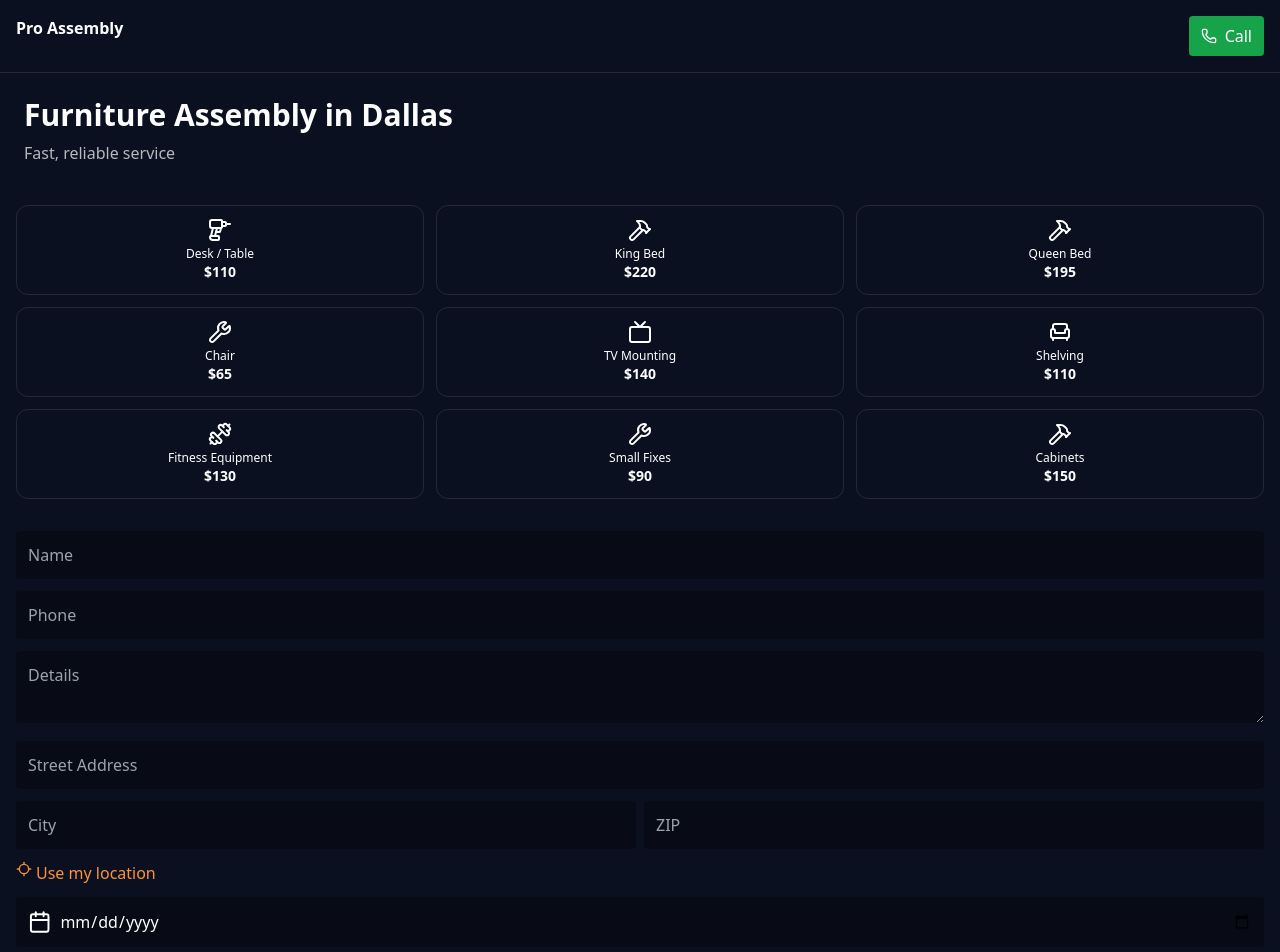
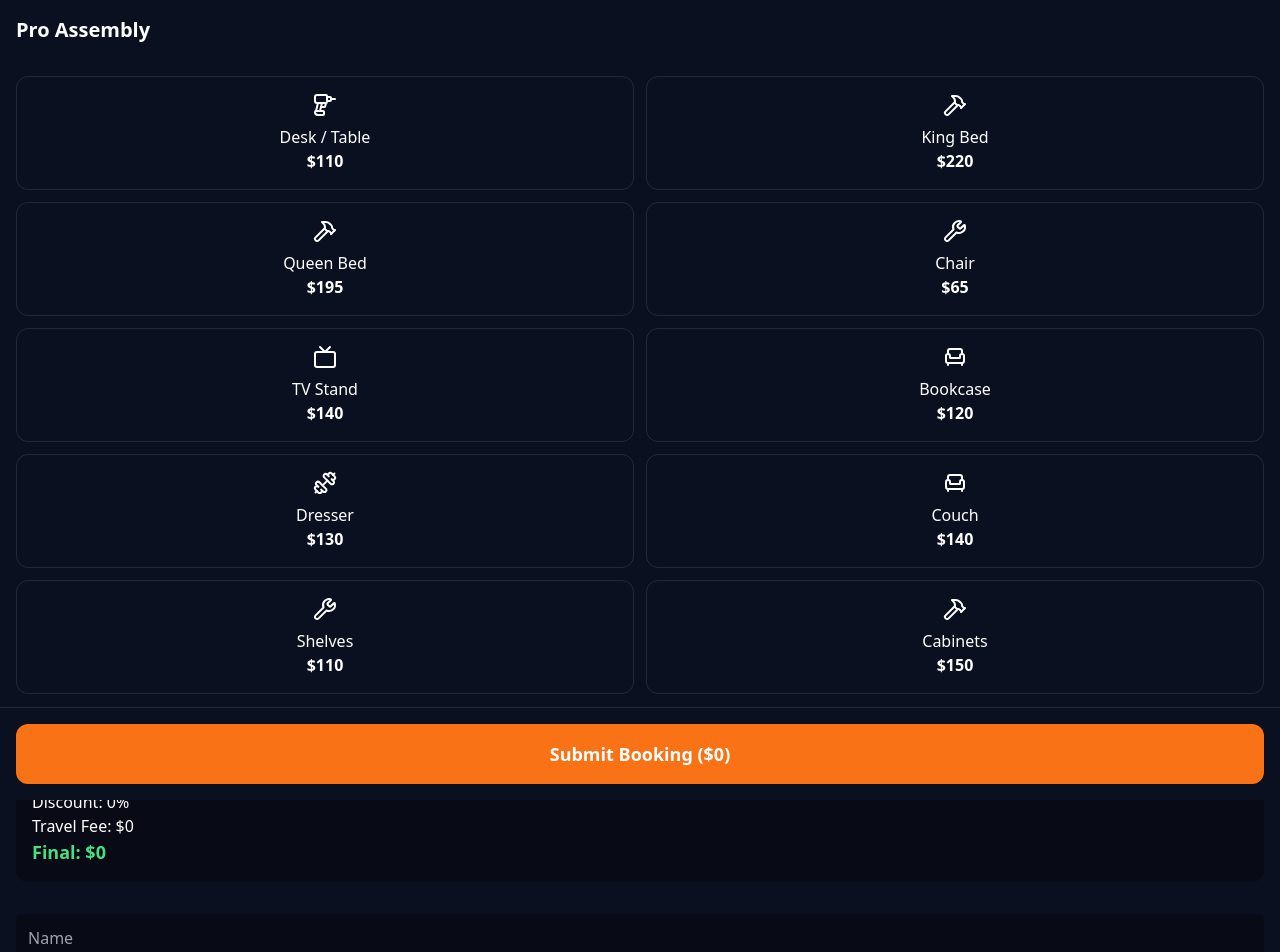
Before and after one commit to oceanasrat/Pro-assembly, a React (Vite) app: page / in a window 1280 px wide. Shown: the top 952 px of the page. Built offline with nearby package versions, Linux system fonts and the light colour scheme.

Commit message:
Update service handling and pricing calculations
Refactor service selection and pricing logic in Preview component.

```diff
--- a/src/Preview.jsx
+++ b/src/Preview.jsx
@@ -14,39 +14,62 @@ export default function Preview() {
     city: "",
     zip: "",
     date: "",
-    time: "",
     contactMethod: "whatsapp"
   });
 
-  const [selected, setSelected] = useState(null);
-  const [qty, setQty] = useState(1);
+  const [selectedServices, setSelectedServices] = useState([]);
   const [submitted, setSubmitted] = useState(false);
 
-  const tools = [
+  const services = [
     { icon: Drill, label: "Desk / Table", price: 110 },
     { icon: Hammer, label: "King Bed", price: 220 },
     { icon: Hammer, label: "Queen Bed", price: 195 },
     { icon: Wrench, label: "Chair", price: 65 },
-    { icon: Tv, label: "TV Mounting", price: 140 },
-    { icon: Armchair, label: "Shelving", price: 110 },
-    { icon: Dumbbell, label: "Fitness Equipment", price: 130 },
-    { icon: Wrench, label: "Small Fixes", price: 90 },
+    { icon: Tv, label: "TV Stand", price: 140 },
+    { icon: Armchair, label: "Bookcase", price: 120 },
+    { icon: Dumbbell, label: "Dresser", price: 130 },
+    { icon: Armchair, label: "Couch", price: 140 },
+    { icon: Wrench, label: "Shelves", price: 110 },
     { icon: Hammer, label: "Cabinets", price: 150 },
   ];
 
-  // 💰 Pricing
-  const baseTotal = selected ? selected.price * qty : 0;
+  const toggleService = (service) => {
+    const exists = selectedServices.find(s => s.label === service.label);
+
+    if (exists) {
+      setSelectedServices(selectedServices.filter(s => s.label !== service.label));
+    } else {
+      setSelectedServices([...selectedServices, { ...service, qty: 1 }]);
+    }
+  };
+
+  const updateQty = (label, qty) => {
+    setSelectedServices(prev =>
+      prev.map(s =>
+        s.label === label ? { ...s, qty: Math.max(1, qty) } : s
+      )
+    );
+  };
+
+  const total = selectedServices.reduce(
+    (sum, s) => sum + s.price * s.qty,
+    0
+  );
+
+  const itemCount = selectedServices.reduce(
+    (sum, s) => sum + s.qty,
+    0
+  );
 
   let discount = 0;
-  if (qty >= 3) discount = 0.15;
-  else if (qty >= 2) discount = 0.10;
+  if (itemCount >= 4) discount = 0.15;
+  else if (itemCount >= 2) discount = 0.10;
 
-  const discounted = Math.round(baseTotal * (1 - discount));
+  const discountedTotal = Math.round(total * (1 - discount));
 
-  // 🚗 Travel fee (simple + lower)
   const getTravelFee = (zip) => {
+    if (!zip) return 0;
     const z = parseInt(zip);
-    if (!z) return 0;
 
     if (z >= 75000 && z <= 75399) return 0;
     if (z >= 75400 && z <= 75999) return 15;
@@ -56,7 +79,7 @@ export default function Preview() {
   };
 
   const travelFee = getTravelFee(form.zip);
-  const finalTotal = discounted + travelFee;
+  const finalTotal = discountedTotal + travelFee;
 
   const handleLocation = () => {
     if (!navigator.geolocation) return;
@@ -71,31 +94,34 @@ export default function Preview() {
     });
   };
 
+  // FIXED: works with sticky button
   const handleSubmit = (e) => {
-    e.preventDefault();
+    if (e) e.preventDefault();
+
+    const servicesList = selectedServices
+      .map(s => `${s.label} x${s.qty} - $${s.price * s.qty}`)
+      .join("\n");
 
     const message = `New Booking Request:
 Name: ${form.name}
 Phone: ${form.phone}
 
-Service: ${selected?.label}
-Quantity: ${qty}
+Services:
+${servicesList}
 
-Subtotal: $${baseTotal}
+Items: ${itemCount}
+Subtotal: $${total}
 Discount: ${discount * 100}%
-After Discount: $${discounted}
+After Discount: $${discountedTotal}
 Travel Fee: $${travelFee}
 
 Final Total: $${finalTotal}
-
-Details: ${form.details}
 
 Address:
 ${form.address}
 ${form.city}, ${form.zip}
 
 Date: ${form.date}
-Time: ${form.time}
 `;
 
     window.open(`https://wa.me/12142519820?text=${encodeURIComponent(message)}`, "_blank");
@@ -104,81 +130,64 @@ Time: ${form.time}
   };
 
   return (
-    <div className="min-h-[80vh] bg-[#0B1020] text-white">
+    <div className="bg-[#0B1020] text-white min-h-screen pb-32">
 
-      {/* Header */}
-      <header className="flex justify-between p-4 border-b border-white/10">
-        <div className="font-bold">Pro Assembly</div>
-        <a href="tel:+12142519820" className="bg-green-600 px-3 py-2 rounded flex items-center gap-2">
-          <Phone className="w-4 h-4" /> Call
-        </a>
-      </header>
+      <div className="p-4 text-xl font-bold">Pro Assembly</div>
 
-      {/* Hero */}
-      <div className="p-6">
-        <h1 className="text-3xl font-bold">Furniture Assembly in Dallas</h1>
-        <p className="opacity-70 mt-2">Fast, reliable service</p>
+      {/* Services */}
+      <div className="grid grid-cols-2 gap-3 p-4">
+        {services.map((s) => {
+          const selected = selectedServices.find(x => x.label === s.label);
+
+          return (
+            <div
+              key={s.label}
+              onClick={() => toggleService(s)}
+              className={`p-4 rounded-xl border text-center cursor-pointer ${
+                selected ? "bg-orange-500" : "border-white/10"
+              }`}
+            >
+              <s.icon className="mx-auto mb-2" />
+              <div>{s.label}</div>
+              <div className="font-bold">${s.price}</div>
+            </div>
+          );
+        })}
       </div>
 
-      {/* Services */}
-      <div className="grid grid-cols-3 gap-3 p-4">
-        {tools.map((t) => (
-          <div
-            key={t.label}
-            onClick={() => {
-              setSelected(t);
-              setQty(1);
-            }}
-            className={`p-3 rounded-xl text-center cursor-pointer border ${
-              selected?.label === t.label
-                ? "bg-orange-500"
-                : "border-white/10"
-            }`}
-          >
-            <t.icon className="mx-auto mb-1" />
-            <div className="text-xs">{t.label}</div>
-            <div className="text-sm font-bold">${t.price}</div>
+      {/* Quantity */}
+      <div className="px-4 space-y-2">
+        {selectedServices.map((s) => (
+          <div key={s.label} className="flex justify-between items-center bg-black/30 p-2 rounded">
+            <div>{s.label}</div>
+            <div className="flex gap-2 items-center">
+              <button onClick={() => updateQty(s.label, s.qty - 1)}>-</button>
+              <span>{s.qty}</span>
+              <button onClick={() => updateQty(s.label, s.qty + 1)}>+</button>
+            </div>
           </div>
         ))}
       </div>
 
-      {/* Quantity */}
-      {selected && (
-        <div className="px-4">
-          <div className="flex justify-between items-center bg-black/30 p-3 rounded">
-            <span>{selected.label}</span>
-            <div className="flex gap-3 items-center">
-              <button onClick={() => setQty(Math.max(1, qty - 1))}>-</button>
-              <span>{qty}</span>
-              <button onClick={() => setQty(qty + 1)}>+</button>
-            </div>
-          </div>
-        </div>
-      )}
-
       {/* Summary */}
-      {selected && (
-        <div className="p-4 m-4 bg-black/30 rounded">
-          <div>Subtotal: ${baseTotal}</div>
+      <div className="p-4 bg-black/30 m-4 rounded-xl">
+        <div>Items: {itemCount}</div>
+        <div>Subtotal: ${total}</div>
         <div>Discount: {discount * 100}%</div>
         <div>Travel Fee: ${travelFee}</div>
         <div className="text-green-400 font-bold text-lg">
-            Total: ${finalTotal}
+          Final: ${finalTotal}
         </div>
       </div>
-      )}
 
       {/* Form */}
-      <form onSubmit={handleSubmit} className="p-4 space-y-3">
+      <form className="p-4 space-y-3">
 
         <input placeholder="Name" required className="w-full p-3 bg-black/30 rounded"
           onChange={(e) => setForm({ ...form, name: e.target.value })} />
 
         <input placeholder="Phone" required className="w-full p-3 bg-black/30 rounded"
           onChange={(e) => setForm({ ...form, phone: e.target.value })} />
-
-        <textarea placeholder="Details" className="w-full p-3 bg-black/30 rounded"
-          onChange={(e) => setForm({ ...form, details: e.target.value })} />
 
         <input placeholder="Street Address" required className="w-full p-3 bg-black/30 rounded"
           onChange={(e) => setForm({ ...form, address: e.target.value })} />
@@ -200,24 +209,17 @@ Time: ${form.time}
             onChange={(e) => setForm({ ...form, date: e.target.value })} />
         </div>
 
-        <div className="flex gap-2">
-          {["Morning", "Afternoon", "Evening"].map((t) => (
-            <button type="button" key={t}
-              onClick={() => setForm({ ...form, time: t })}
-              className={`flex-1 p-2 rounded ${
-                form.time === t ? "bg-orange-500" : "bg-black/30"
-              }`}
+      </form>
+
+      {/* ✅ Sticky Submit Button */}
+      <div className="fixed bottom-0 left-0 w-full bg-[#0B1020] border-t border-white/10 p-4">
+        <button
+          onClick={handleSubmit}
+          className="w-full bg-orange-500 p-4 rounded-xl font-bold text-lg"
         >
-              {t}
+          Submit Booking (${finalTotal})
         </button>
-          ))}
       </div>
-
-        <button className="w-full bg-orange-500 p-3 rounded font-bold">
-          Submit Booking
-        </button>
-
-      </form>
 
     </div>
   );
```
Lines whose indentation alone changed are shown as unchanged.
